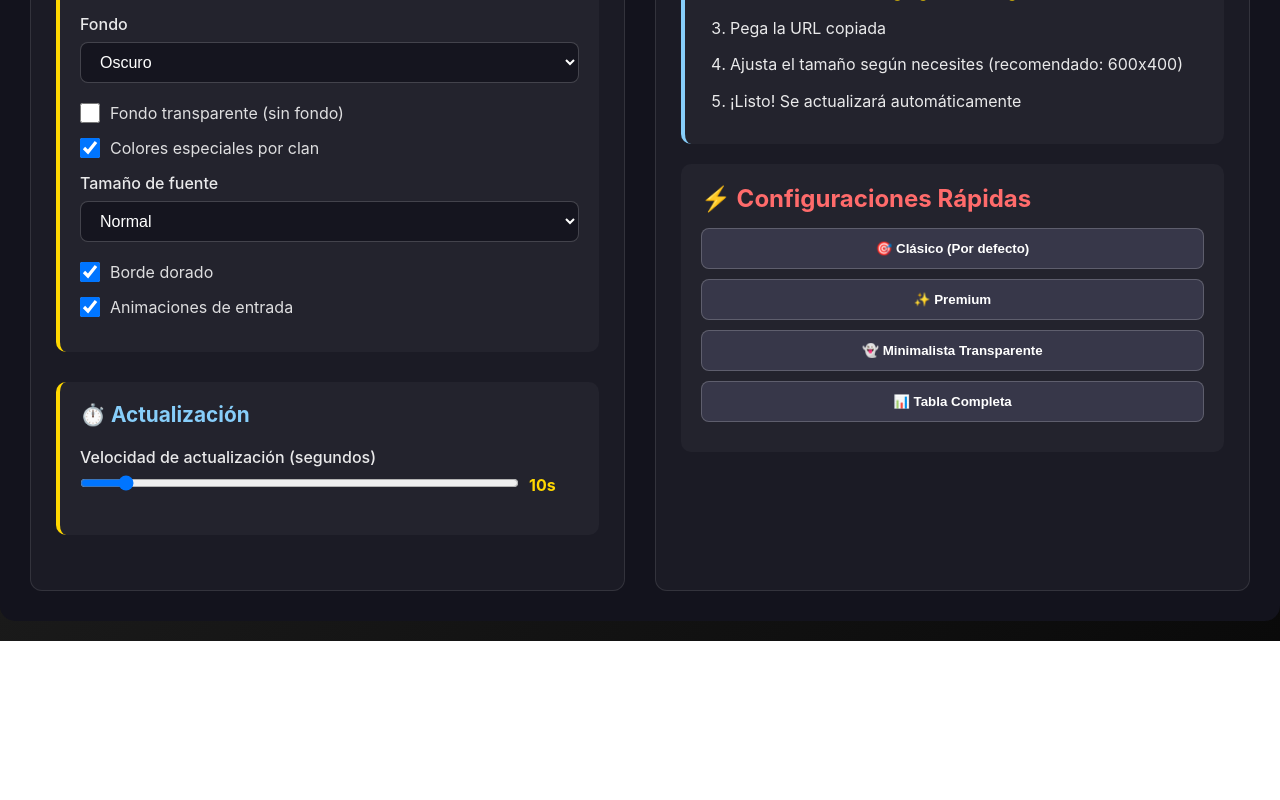
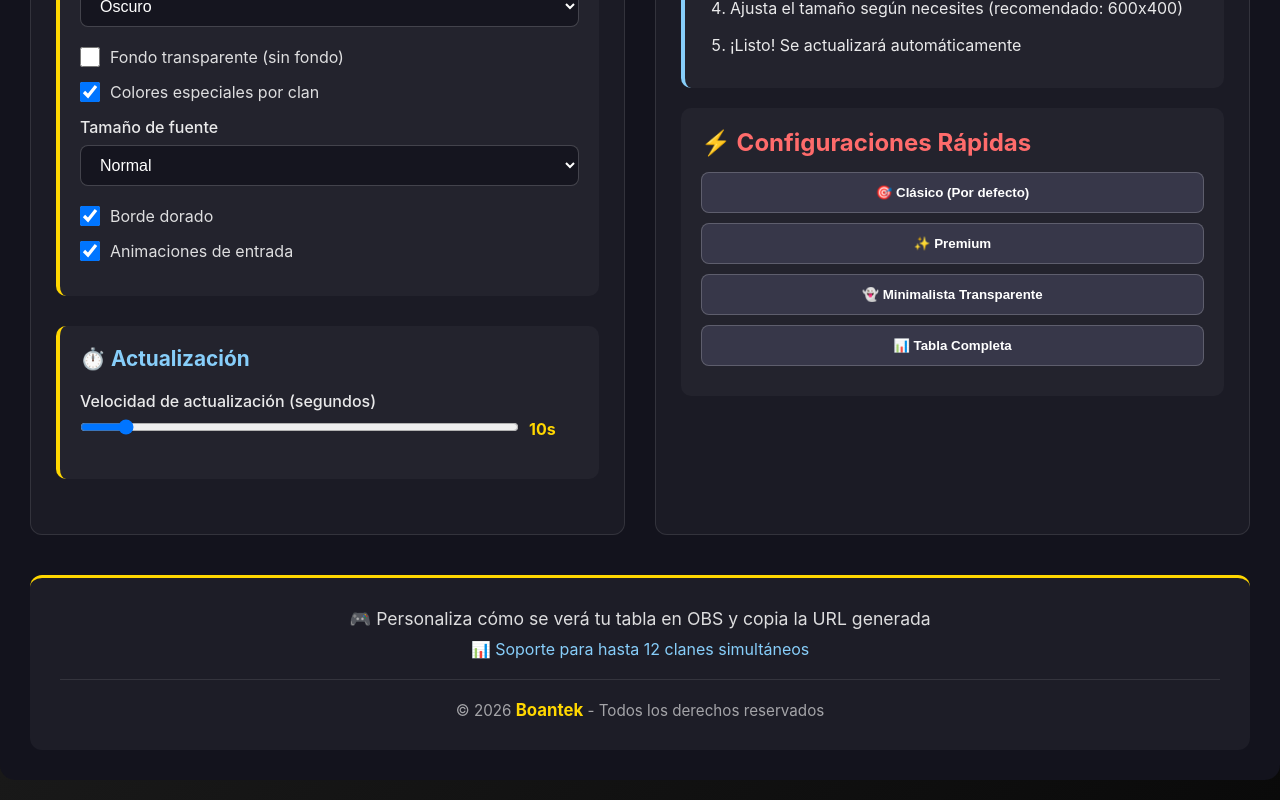
Before and after one commit to FabricioReyna/TABLADEPOSICIONES, a React (Create React App) app in the folder client/: page /configurador-obs in a window 1280 px wide. Shown: the part 709-1509 px from the top of the page. Before the commit the page ends 1350 px from the top, so only its background shows below. Built offline with nearby package versions, Linux system fonts and the light colour scheme; the HTML template or start-up script is replaced by a standard one.

Commit message:
Move description to footer and add Boantek copyright

```diff
--- a/client/src/components/ConfiguradorOBS.css
+++ b/client/src/components/ConfiguradorOBS.css
@@ -252,6 +252,50 @@
   transform: translateX(5px);
 }
 
+/* Footer */
+.configurador-footer {
+  margin-top: 40px;
+  padding: 30px;
+  background: rgba(30, 30, 40, 0.9);
+  border-radius: 12px;
+  border-top: 3px solid #ffd700;
+}
+
+.footer-info {
+  text-align: center;
+  margin-bottom: 20px;
+}
+
+.footer-descripcion {
+  color: rgba(255, 255, 255, 0.85);
+  font-size: 1.1rem;
+  margin-bottom: 10px;
+}
+
+.footer-clanes {
+  color: #87cefa;
+  font-size: 1rem;
+  margin-bottom: 0;
+}
+
+.footer-copyright {
+  text-align: center;
+  padding-top: 20px;
+  border-top: 1px solid rgba(255, 255, 255, 0.1);
+}
+
+.footer-copyright p {
+  color: rgba(255, 255, 255, 0.6);
+  font-size: 0.95rem;
+  margin: 0;
+}
+
+.footer-copyright strong {
+  color: #ffd700;
+  font-weight: bold;
+  font-size: 1.05rem;
+}
+
 @media (max-width: 1200px) {
   .configurador-grid {
     grid-template-columns: 1fr;
--- a/client/src/components/ConfiguradorOBS.js
+++ b/client/src/components/ConfiguradorOBS.js
@@ -60,9 +60,6 @@ function ConfiguradorOBS() {
   return (
     <div className="configurador-container">
       <h1>🎨 Configurador OBS - Tabla de Posiciones</h1>
-      <p className="configurador-descripcion">
-        Personaliza cómo se verá tu tabla en OBS y copia la URL generada
-      </p>
 
       <div className="configurador-grid">
         {/* Columna izquierda - Opciones */}
@@ -309,6 +306,21 @@ function ConfiguradorOBS() {
           </div>
         </div>
       </div>
+
+      {/* Footer */}
+      <div className="configurador-footer">
+        <div className="footer-info">
+          <p className="footer-descripcion">
+            🎮 Personaliza cómo se verá tu tabla en OBS y copia la URL generada
+          </p>
+          <p className="footer-clanes">
+            📊 Soporte para hasta 12 clanes simultáneos
+          </p>
+        </div>
+        <div className="footer-copyright">
+          <p>© 2026 <strong>Boantek</strong> - Todos los derechos reservados</p>
+        </div>
+      </div>
     </div>
   );
 }
```
